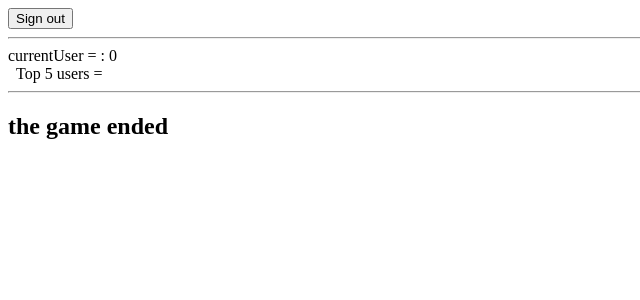
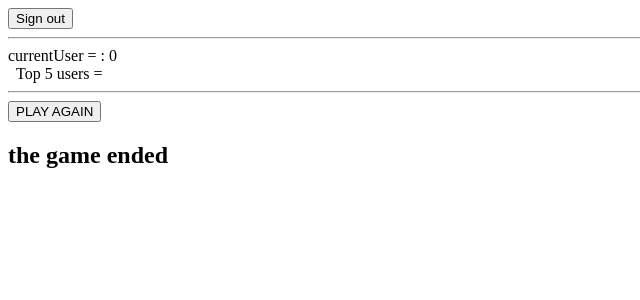
Before and after one commit to mp1pro/whack-a-mole, a React app: page /end in a window 1280 px wide. Shown: the top 300 px of the page, without its empty margins (0-640 px from the left). Built offline with nearby package versions, Linux system fonts and the light colour scheme.

Commit message:
add play again button for end route

```diff
--- a/src/routes/routes.js
+++ b/src/routes/routes.js
@@ -99,9 +99,14 @@ class Routes extends React.Component {
                         <Route exact path="/login">
                             <Login login={login} auth = {auth}/>
                         </Route>
+                        /*
                         <PrivateRoute auth = {auth} exact path="/game">
                             <Game getUsers={getUsers} getUser={getUser} interval = {interval}/>
                         </PrivateRoute>
+                        */
+                        <Route auth = {auth} exact path="/game">
+                            <Game getUsers={getUsers} getUser={getUser} interval = {interval}/>
+                        </Route>
                     </Switch>
                     </div>
             </Router>
--- a/src/views/End.js
+++ b/src/views/End.js
@@ -1,8 +1,12 @@
 import React from 'react';
+import { Link } from "react-router-dom";
 
 function End() {
     return (
         <div>
+            <Link className="menu" to={{pathname: '/game'}}>
+                <button>PLAY AGAIN</button>
+            </Link>
             <h2>the game ended</h2>
         </div>
     );
```
Also changed, not shown: src/views/Game.js (line endings or trailing spaces).
